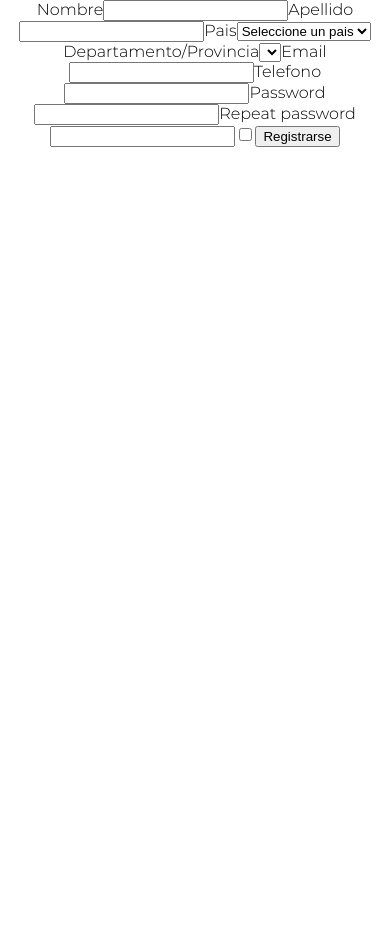
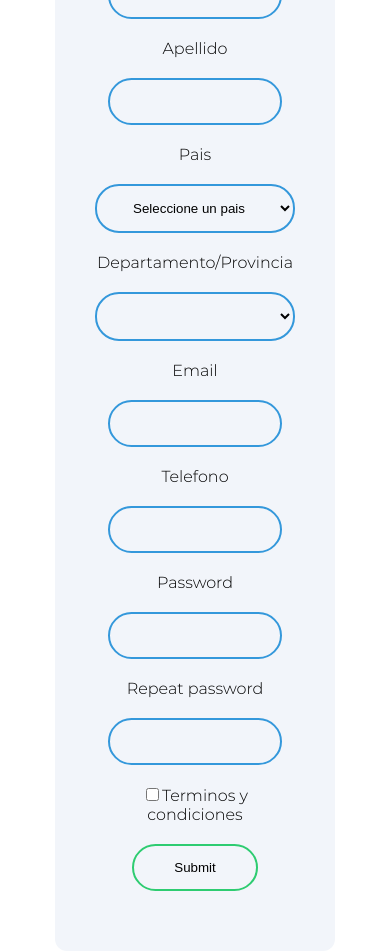
Before and after one commit to Eduardo4199/wolox-challenge, a React (Create React App) app: page /Register in a window 390 px wide. Before the commit the page ends 844 px from the top, so only its background shows below. Built offline with nearby package versions, Linux system fonts and the light colour scheme.

Commit message:
Se agrega estilos al registro.

```diff
--- /dev/null
+++ b/src/assets/css/register.css
@@ -0,0 +1,193 @@
+@import url("fonts.css");
+@media screen and (max-width: 2000px) {
+    body{
+        margin: 0;
+        padding: 0;
+        font-family: 'Montserrat';
+        background: white;
+        background-image: url('../Backgrounds/Bg_Header.png');
+    }
+
+    .registerForm{
+        width: 300px;
+        padding: 40px;
+        position: absolute;
+        top: 50%;
+        left: 50%;
+        transform: translate(-50%,-50%);
+        background: #f2f5fa;
+        border-radius: 12px;
+    }
+
+    .registerForm h1{
+        color: rgb(28, 188, 236);
+        text-transform: uppercase;
+        font-weight: 500;
+        font-style: 'Montserrat';
+    }
+
+    .registerForm input[type ="text"],.registerForm input[type = "password"], .registerForm input[type = "number"]{
+        border: 0;
+        background: none;
+        display: block;
+        margin: 10px auto;
+        text-align: center;
+        border: 2px solid #3498db;
+        padding: 14px 10px;
+        width: 200px;
+        outline: none;
+        color: rgb(0, 0, 0);
+        border-radius: 24px;
+        transition: 0.25s;
+    }
+
+    .registerForm select{
+        border: 0;
+        background: none;
+        display: block;
+        margin: 20px auto;
+        text-align: center;
+        border: 2px solid #3498db;
+        padding: 14px 10px;
+        width: 200px;
+        outline: none;
+        color: rgb(0, 0, 0);
+        border-radius: 24px;
+        transition: 0.25s;
+    }
+
+    .registerForm option{
+        width:140px;
+        height:40px;
+        border:0px;
+        outline:none;
+        border-radius:36px;
+    }
+
+    .registerForm span{
+        border: 0;
+        background: none;
+        display: block;
+        margin: 20px auto;
+        text-align: center;
+        width: 200px;
+        outline: none;
+        color: rgb(230, 28, 28);
+        transition: 0.25s;
+    }
+
+    .registerForm input[type ="text"]:focus,.registerForm input[type = "password"]:focus{
+        width: 280px;
+        border-color: #2ecc71;
+    }
+
+    .registerForm input[type = "submit"]{
+        border: 0;
+        background: none;
+        display: block;
+        margin: 20px auto;
+        text-align: center;
+        border: 2px solid #2ecc71;
+        padding: 14px 40px;
+        outline: none;
+        color: rgb(0, 0, 0);
+        border-radius: 24px;
+        transition: 0.25s;
+        cursor: pointer;
+
+    }
+
+    .registerForm input[type = "submit"]:hover{
+        background: #2ecc71;
+    }
+}
+@media screen and (max-width: 500px) {
+    body{
+        margin: 0;
+        padding: 0;
+        font-family: 'Montserrat';
+        background: white;
+    }
+
+    .registerForm{
+        width: 200px;
+        padding: 40px;
+        position: absolute;
+        top: 50%;
+        left: 50%;
+        transform: translate(-50%,-50%);
+        background: #f2f5fa;
+        border-radius: 12px;
+
+    }
+
+    .registerForm h1{
+        color: rgb(28, 188, 236);
+        text-transform: uppercase;
+        font-weight: 500;
+        font-style: 'Montserrat';
+    }
+
+    .registerForm input[type ="text"],.registerForm input[type = "password"], .registerForm input[type = "number"]{
+        border: 0;
+        background: none;
+        display: block;
+        margin: 20px auto;
+        text-align: center;
+        border: 2px solid #3498db;
+        padding: 14px 10px;
+        width: 150px;
+        outline: none;
+        color: rgb(0, 0, 0);
+        border-radius: 24px;
+        transition: 0.25s;
+    }
+
+    .registerForm select{
+        border: 0;
+        background: none;
+        display: block;
+        margin: 20px auto;
+        text-align: center;
+        border: 2px solid #3498db;
+        padding: 14px 10px;
+        width: 200px;
+        outline: none;
+        color: rgb(0, 0, 0);
+        border-radius: 24px;
+        transition: 0.25s;
+    }
+
+    .registerForm option{
+        width:140px;
+        height:40px;
+        border:0px;
+        outline:none;
+        border-radius:36px;
+    }
+
+    .registerForm input[type ="text"]:focus,.registerForm input[type = "password"]:focus{
+        width: 180px;
+        border-color: #2ecc71;
+    }
+
+    .registerForm input[type = "submit"]{
+        border: 0;
+        background: none;
+        display: block;
+        margin: 20px auto;
+        text-align: center;
+        border: 2px solid #2ecc71;
+        padding: 14px 40px;
+        outline: none;
+        color: rgb(0, 0, 0);
+        border-radius: 24px;
+        transition: 0.25s;
+        cursor: pointer;
+
+    }
+
+    .registerForm input[type = "submit"]:hover{
+        background: #2ecc71;
+    }
+}
--- a/src/pages/register.jsx
+++ b/src/pages/register.jsx
@@ -1,6 +1,7 @@
 import React, {Fragment, useEffect, useState} from "react";
 import {useForm, Controller} from "react-hook-form";
 import {registerService} from "../services/register.service";
+import "../assets/css/register.css";
 
 export function Register(props) {
     const [countries, setCountries] = useState([]);
@@ -14,6 +15,10 @@ export function Register(props) {
 
     useEffect(() => {
         setCountries(registerService.getCountries);
+        let user = JSON.parse(localStorage.getItem("loggedUser"));
+        if (user) {
+            history.push("/Technologies");
+        }
     }, []);
 
     useEffect(() => {
@@ -22,12 +27,14 @@ export function Register(props) {
 
     return (
         <Fragment>
+            <div >
+                <div className="registerForm">
                     <form onSubmit={handleSubmit(onSubmit)}>
-              Nombre
-                <input name="name" ref={register({required: true})} />
-              Apellido
-                <input name="last_name" ref={register({required: true})} />
-              Pais
+                        <label>Nombre</label>
+                        <input type="text" name="name" ref={register({required: true})} />
+                        <label>Apellido</label>
+                        <input type="text" name="last_name" ref={register({required: true})} />
+                        <label>Pais</label>
                         {countries.countries && (
                             <Controller
                                 as={
@@ -42,7 +49,7 @@ export function Register(props) {
                                 }
                                 control={control} name="country" />
                         )}
-              Departamento/Provincia
+                        <label>Departamento/Provincia</label>
                         {states && (
                             <Controller
                                 as={
@@ -56,9 +63,9 @@ export function Register(props) {
                                 }
                                 control={control} name="state"/>
                         )}
-              Email
-                <input name="email" ref={register({required: true})} />
-              Telefono
+                        <label>Email</label>
+                        <input type="text"name="email" ref={register({required: true})} />
+                        <label>Telefono</label>
                         <input name="phone" ref={register({required: true})} type="number" pattern="[0-9]"/>
                         <label>Password</label>
                         <Controller
@@ -67,7 +74,7 @@ export function Register(props) {
                             rules={{
                                 required: "Debes incluir una contraseña",
                             }}
-                    as={<input name="password" ref={register({required: true})} />}
+                            as={<input name="password" ref={register({required: true})} type="password"/>}
                         />
                         {errors.password && <p>{errors.password.message}</p>}
                         <label>Repeat password</label>
@@ -85,7 +92,7 @@ export function Register(props) {
                                 },
                             }}
                             as={
-                        <input name="repeat_password" ref={register({required: true})} />
+                                <input name="repeat_password" ref={register({required: true})} type="password"/>
                             }
                         />
                         {errors.password_repeat && <p> {errors.password_repeat.message}</p>}
@@ -96,9 +103,12 @@ export function Register(props) {
                             name="termscond"
                             type="checkbox"
                         />
-                {errors.termscond && <p className="error">{errors.termscond.message}</p>}
-                <button type="submit">Registrarse</button>
+                        {errors.termscond && <label className="error">{errors.termscond.message}</label>}
+                        <label>Terminos y condiciones</label>
+                        <input type="submit"></input>
                     </form>
+                </div>
+            </div>
         </Fragment>
     );
 }
```
Also changed, not shown: 1 other file (tests, documents, lock files or other folders). Lines whose indentation alone changed are shown as unchanged.
